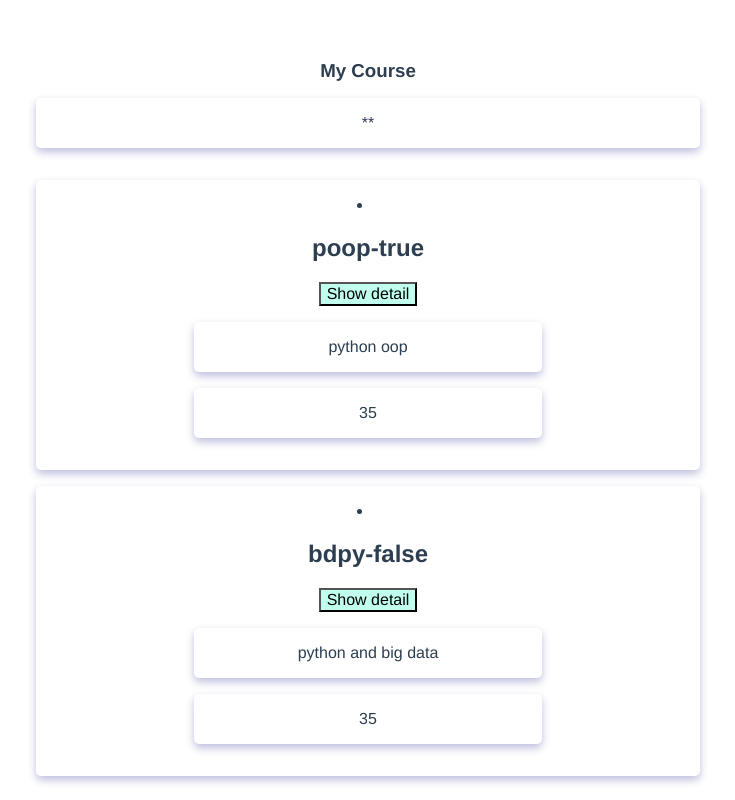
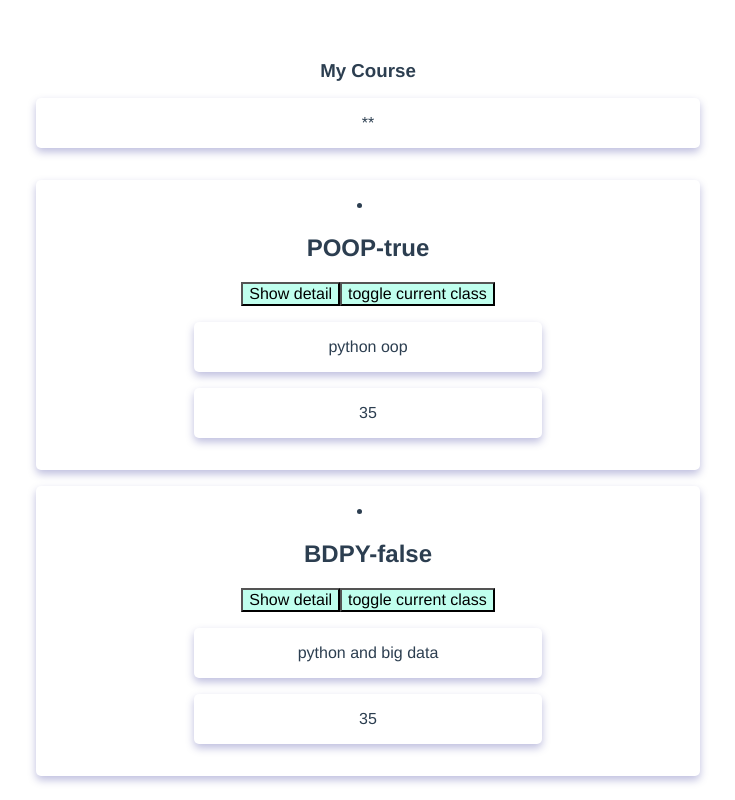
Before and after one commit to WHungC/vue10_component2_vue3_new, a Vue app: page / in a window 1280 px wide. Shown: the whole page, without its empty margins (272-1007 px from the left). Built offline with nearby package versions, Linux system fonts and the light colour scheme.

Commit message:
better code

```diff
--- a/src/App.vue
+++ b/src/App.vue
@@ -1,7 +1,7 @@
 <template>
 	<HelloWorld msg="Welcome to Your Vue.js App" />
-	<course-intro id="poop" name="python oop" duration=35 current=true></course-intro>
-	<course-intro id="bdpy" name="python and big data" duration=35 current=false></course-intro>
+	<course-intro :id="course_name1" name="python oop" :duration="35" :current="true"></course-intro>
+	<course-intro :id="course_name2" name="python and big data" :duration="35" :current="false"></course-intro>
 </template>
 
 <script>
@@ -12,6 +12,9 @@ export default {
 	components: {
 		HelloWorld,
 	},
+  data() {
+    return { course_name1: "POOP", course_name2: "BDPY" };
+  }
 };
 </script>
 
--- a/src/components/CourseIntro.vue
+++ b/src/components/CourseIntro.vue
@@ -1,7 +1,8 @@
 <template>
 	<li>
-		<h2>{{ id }}-{{current}}</h2>
+		<h2>{{ id }}-{{isCurrent}}</h2>
 		<button @click="toggleCourseDetail">Show detail</button>
+		<button @click="toggleCurrent">toggle current class</button>
 		<ul v-if="detailsVisible">
 			<li>{{ name }}</li>
 			<li>{{ duration }}</li>
@@ -10,16 +11,32 @@
 </template>
 <script>
 export default {
-	props: { id: String, name: String, duration: Number, current: Boolean },	//props can't modify value
+	props: {
+		id: { type: String, requred: true },
+		name: { type: String, requred: true },
+		duration: {
+			type: String,
+			requred: true,
+			validator: function (value) {
+				return parseInt(value) > 7;
+			}
+		},
+		current: { type: String, requred: false, default: "false" }
+	},	//props can't modify value
 	data() {
 		return {
 			detailsVisible: true,
+			isCurrent: this.current
 		};
 	},
 	methods: {
 		toggleCourseDetail() {
 			this.detailsVisible = !this.detailsVisible;
 		},
+		toggleCurrent(){
+			this.isCurrent = !this.isCurrent;
+			//this.current = !this.current;
+		}
 	},
 };
 </script>
```
